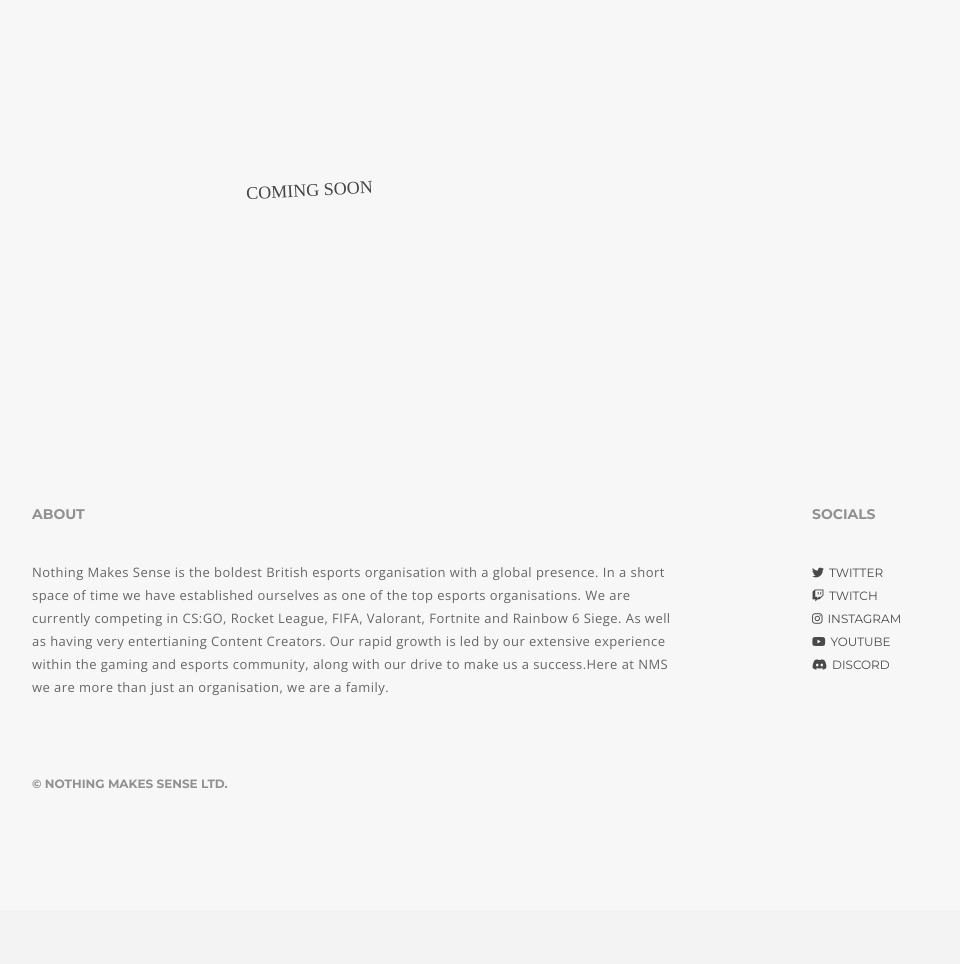
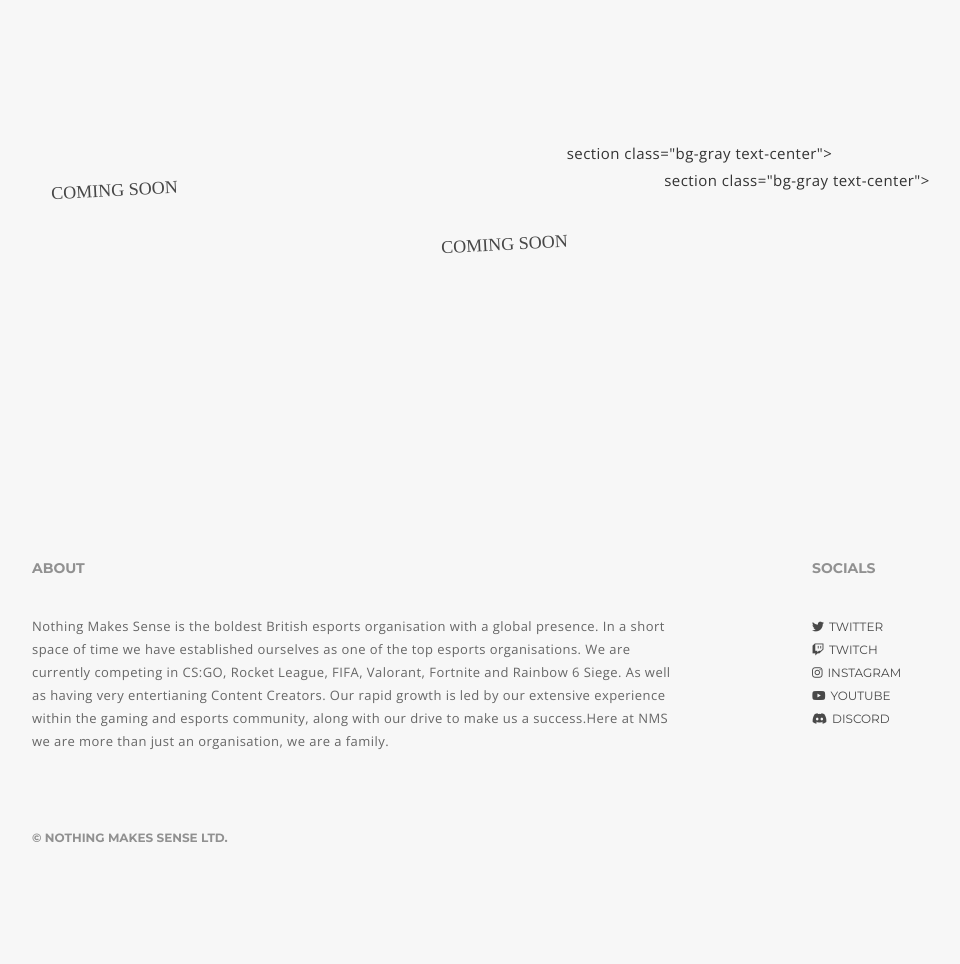
Before and after one commit to PeterRansome/NMS_website, a PHP site: page /fortnite in a window 1280 px wide. Shown: the part 290-1254 px from the top of the page, without its empty margins (38-998 px from the left). Before the commit the page ends 1078 px from the top, so only its background shows below. Run offline with PHP 8.4, Linux system fonts and the light colour scheme; some libraries are stand-ins or nearby versions; some web fonts are replaced.

Commit message:
fortnite

```diff
--- a/fortnite.php
+++ b/fortnite.php
@@ -16,20 +16,34 @@
         <div class="row justify-content-center">
 	          <div class="col-md-2 col-sm-6">
 	            <p><img class="img-responsive center-block" src="" alt=""></p>
+	            <h2 class="classic">COMING SOON</h2>
+	            <ul class="list-inline">
+	              <li><a href=""><i class=""></i></a></li>
+	            </ul>
+	            <h6></h6>
+            </div>
+            section class="bg-gray text-center">
+      <div class="container wow fadeIn">
+        <div class="row justify-content-center">
+	          <div class="col-md-2 col-sm-6">
+	            <p><img class="img-responsive center-block" src="" alt=""></p>
 	            <h2 class="classic"></h2>
 	            <ul class="list-inline">
 	              <li><a href=""><i class=""></i></a></li>
 	            </ul>
 	            <h6></h6>
             </div>
-            <div class="col-md-2 col-sm-6">
+            section class="bg-gray text-center">
+      <div class="container wow fadeIn">
+        <div class="row justify-content-center">
+	          <div class="col-md-2 col-sm-6">
 	            <p><img class="img-responsive center-block" src="" alt=""></p>
 	            <h2 class="classic">COMING SOON</h2>
 	            <ul class="list-inline">
 	              <li><a href=""><i class=""></i></a></li>
 	            </ul>
 	            <h6></h6>
-	          </div>
+            </div>
           </div>
 
       </div>
```
Also changed, not shown: fortnite.html (+8 -0 lines).
